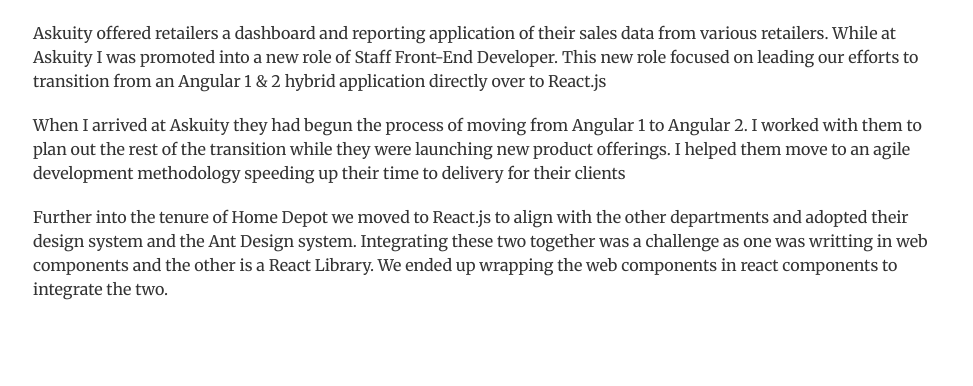
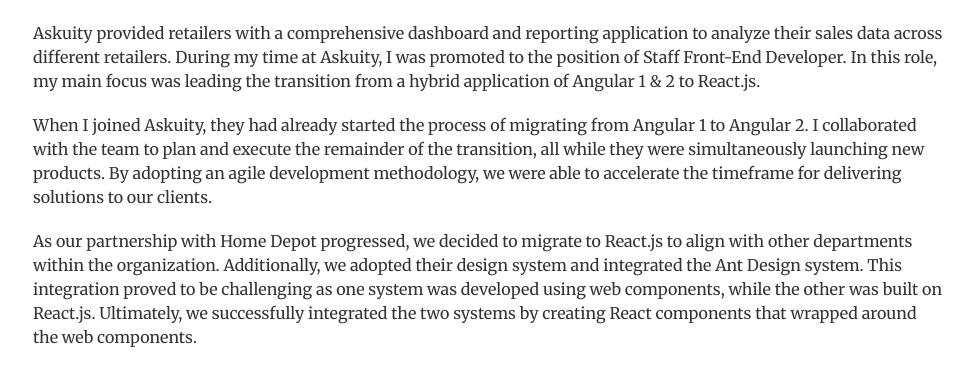
Before and after one commit to James-Wilkinson-git/james-wilkinson-git.github.io, a Jekyll site: the page built from _posts/2021-04-01-askuity.html, in a window 1280 px wide, cut to the strip 319-705 px from the top of the page. Shown: the whole strip, without its empty margins (152-1125 px from the left). Built offline with Jekyll 4.4.1, drawn with Linux system fonts in a browser that asks for light colours.

Commit message:
Update 2021-04-01-askuity.html

```diff
--- a/_posts/2021-04-01-askuity.html
+++ b/_posts/2021-04-01-askuity.html
@@ -5,13 +5,8 @@
 img: /img/posts/askuity.jpg
 ---
 <p>
-    Askuity offered retailers a dashboard and reporting
-    application of their sales data from various retailers. While at Askuity I was promoted into a new role of Staff Front-End Developer.
-    This new role focused on leading our efforts to transition from an Angular 1 & 2
-    hybrid application directly over to React.js
+   Askuity provided retailers with a comprehensive dashboard and reporting application to analyze their sales data across different retailers. During my time at Askuity, I was promoted to the position of Staff Front-End Developer. In this role, my main focus was leading the transition from a hybrid application of Angular 1 & 2 to React.js.
 </p>
 <p>
-    When I arrived at Askuity they had begun the process of moving from Angular 1 to Angular 2.
-    I worked with them to plan out the rest of the transition while they were launching new product offerings.
- I helped them move to an agile development methodology speeding up their time to delivery for their clients</p>
-<p>Further into the tenure of Home Depot we moved to React.js to align with the other departments and adopted their design system and the Ant Design system. Integrating these two together was a challenge as one was writting in web components and the other is a React Library. We ended up wrapping the web components in react components to integrate the two.</p>
+    When I joined Askuity, they had already started the process of migrating from Angular 1 to Angular 2. I collaborated with the team to plan and execute the remainder of the transition, all while they were simultaneously launching new products. By adopting an agile development methodology, we were able to accelerate the timeframe for delivering solutions to our clients.</p>
+<p>As our partnership with Home Depot progressed, we decided to migrate to React.js to align with other departments within the organization. Additionally, we adopted their design system and integrated the Ant Design system. This integration proved to be challenging as one system was developed using web components, while the other was built on React.js. Ultimately, we successfully integrated the two systems by creating React components that wrapped around the web components.</p>
```
